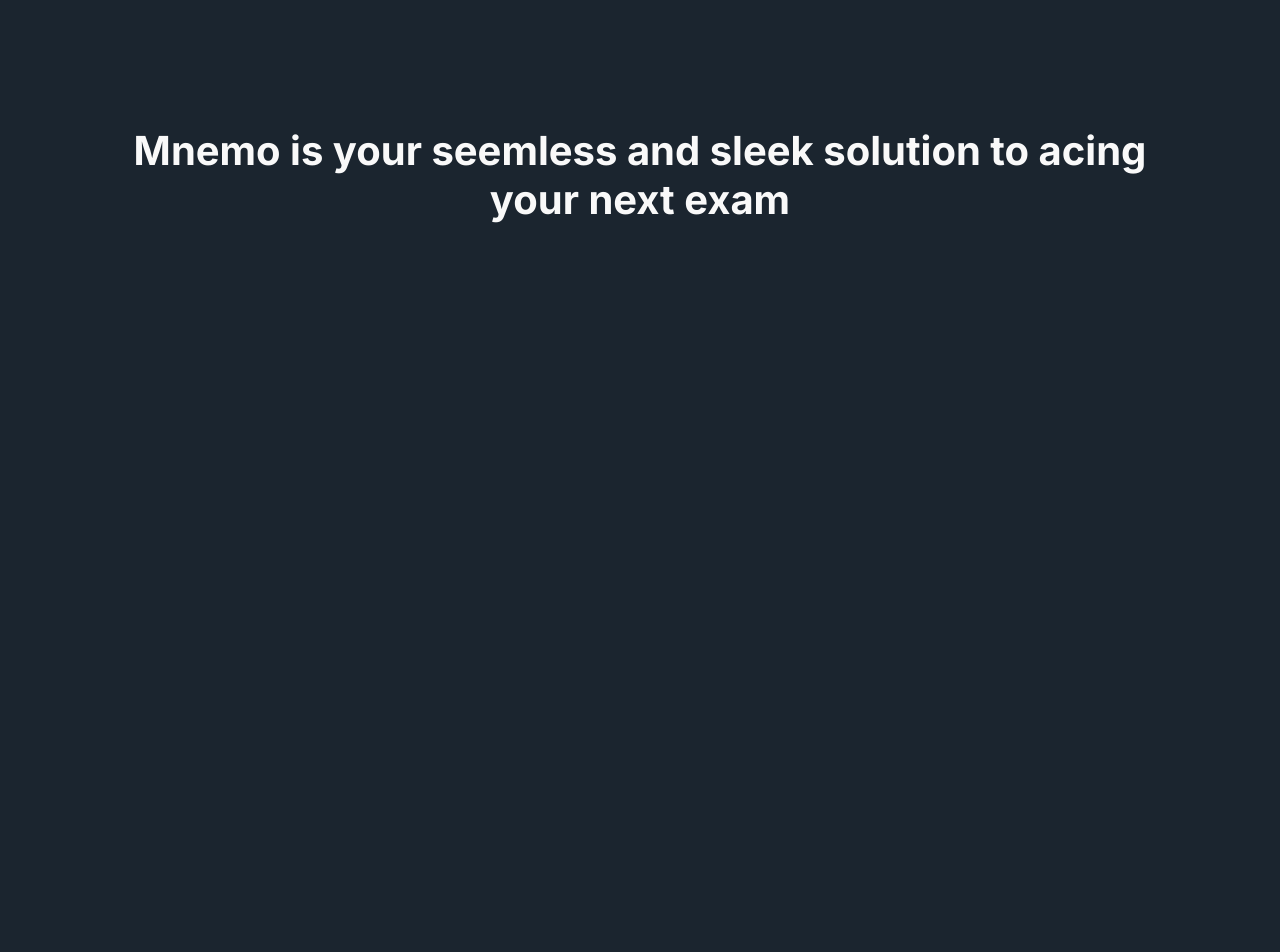
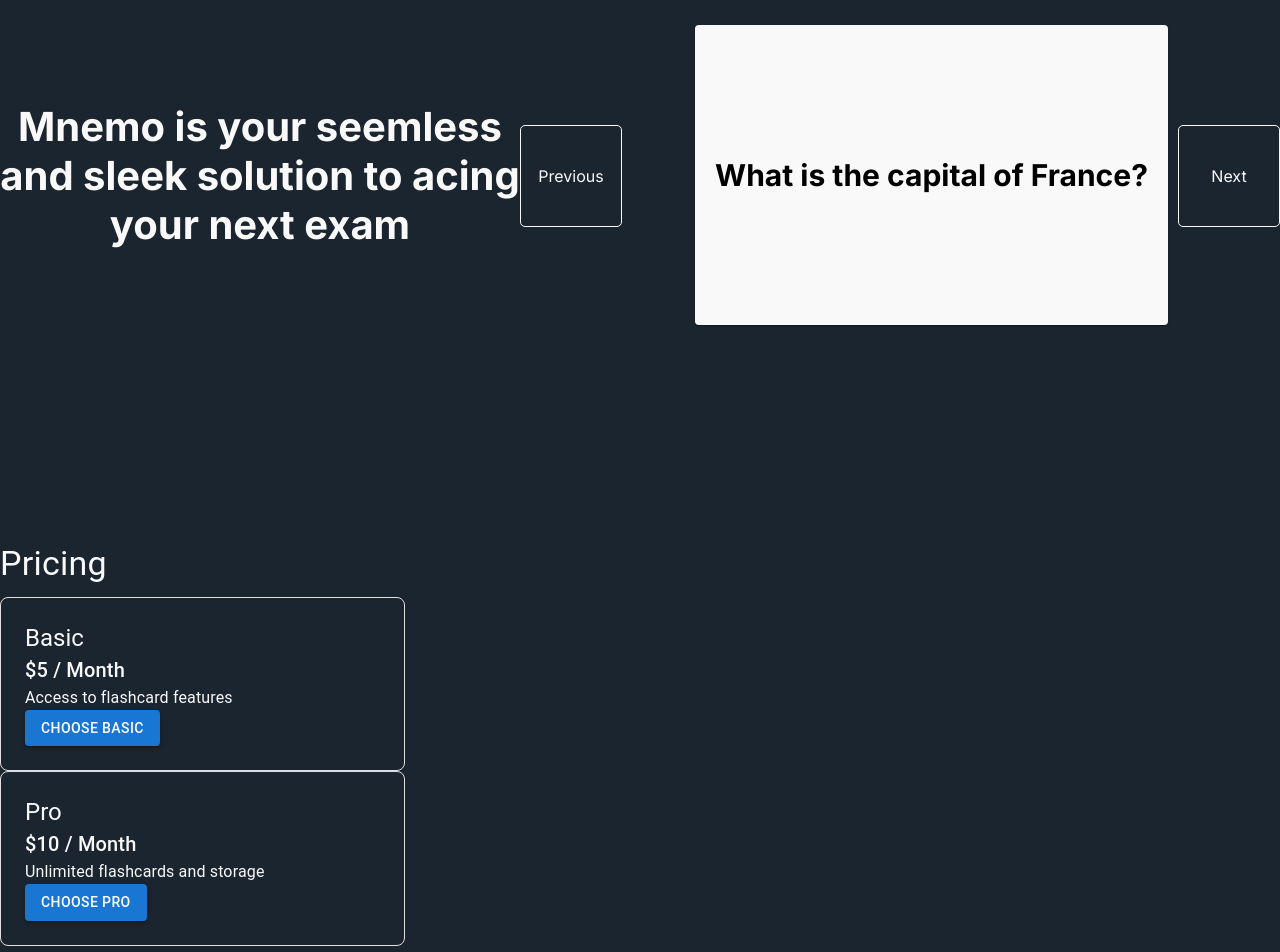
Before and after one commit to NickGroveSE/Mnemo, a Next.js app: page / in a window 1280 px wide. Shown: the part 280-1232 px from the top of the page. Before the commit the page ends 800 px from the top, so only its background shows below. Built offline with nearby package versions, Linux system fonts and the light colour scheme; no server answers.

Commit message:
Finish setting up Stripe

```diff
--- /dev/null
+++ b/src/app/api/checkout_session/route.js
@@ -0,0 +1,62 @@
+import { NextResponse } from "next/server";
+import Stripe from "stripe";
+
+const stripe = new Stripe(process.env.STRIPE_SECRET_KEY, {
+  apiVersion: "2022-11-15",
+});
+
+const formatAmountForStripe = (amount) => {
+  return Math.round(amount * 100);
+};
+
+export async function GET(req) {
+  const searchParams = req.nextUrl.searchParams;
+  const session_id = searchParams.get("session_id");
+
+  try {
+    const checkoutSession = await stripe.checkout.sessions.retrieve(session_id);
+
+    return NextResponse.json(checkoutSession);
+  } catch (error) {
+    console.error("Error retrieving checkout session:", error);
+
+    return NextResponse.json(
+      { error: { message: error.message } },
+      { status: 500 }
+    );
+  }
+}
+
+export async function POST(req) {
+  const params = {
+    mode: "subscription",
+    payment_method_types: ["card"],
+    line_items: [
+      {
+        price_data: {
+          currency: "usd",
+          product_data: {
+            name: "Pro subscription",
+          },
+          unit_amount: formatAmountForStripe(10),
+          recurring: {
+            interval: "month",
+            interval_count: 1,
+          },
+        },
+        quantity: 1,
+      },
+    ],
+    success_url: `${req.headers.get(
+      "origin",
+    )}/result?session_id={CHECKOUT_SESSION_ID}`,
+    cancel_url: `${req.headers.get(
+      "origin",
+    )}/result?session_id={CHECKOUT_SESSION_ID}`,
+  };
+  const checkoutSession = await stripe.checkout.sessions.create(params);
+
+  return NextResponse.json(checkoutSession, {
+    status: 200,
+  });
+}
--- a/src/app/api/route.js
+++ /dev/null
@@ -1,76 +0,0 @@
-import { NextResponse } from "next/server";
-import Stripe from "stripe";
-
-const stripe = new Stripe(process.env.STRIPE_SECRET_KEY, {
-  apiVersion: "2022-11-15",
-});
-
-const formatAmountForStripe = (amount, currency) => {
-  return Math.round(amount * 100);
-};
-
-export async function POST(req) {
-  try {
-    const params = {
-      mode: "subscription",
-      payment_method_types: ["card"],
-      line_items: [
-        {
-          price_data: {
-            currency: "usd",
-            product_data: {
-              name: "Pro subscription",
-            },
-            unit_amount: formatAmountForStripe(10, "usd"), // $10.00
-            recurring: {
-              interval: "month",
-              interval_count: 1,
-            },
-          },
-          quantity: 1,
-        },
-      ],
-      success_url: `${req.headers.get(
-        "Referer"
-      )}result?session_id={CHECKOUT_SESSION_ID}`,
-      cancel_url: `${req.headers.get(
-        "Referer"
-      )}result?session_id={CHECKOUT_SESSION_ID}`,
-    };
-
-    const checkoutSession = await stripe.checkout.sessions.create(params);
-
-    return NextResponse.json(checkoutSession, {
-      status: 200,
-    });
-  } catch (error) {
-    console.error("Error creating checkout session:", error);
-    return new NextResponse(
-      JSON.stringify({ error: { message: error.message } }),
-      {
-        status: 500,
-      }
-    );
-  }
-}
-
-export async function GET(req) {
-  const searchParams = req.nextUrl.searchParams;
-  const session_id = searchParams.get("session_id");
-
-  try {
-    if (!session_id) {
-      throw new Error("Session ID is required");
-    }
-
-    const checkoutSession = await stripe.checkout.sessions.retrieve(session_id);
-
-    return NextResponse.json(checkoutSession);
-  } catch (error) {
-    console.error("Error retrieving checkout session:", error);
-    return NextResponse.json(
-      { error: { message: error.message } },
-      { status: 500 }
-    );
-  }
-}
--- a/src/app/page.js
+++ b/src/app/page.js
@@ -1,108 +1,204 @@
-'use client'
+"use client";
 
 import Image from "next/image";
 import styles from "./page.module.css";
-import { firestore } from '@/firebase';
-import { Container, Box, Typography, AppBar, Toolbar} from '@mui/material'
-import Flashcard from "../components/flashcard.js"
-import { useState } from 'react'
+import { firestore } from "@/firebase";
+import {
+  Container,
+  Box,
+  Typography,
+  AppBar,
+  Toolbar,
+  Grid,
+  Button,
+} from "@mui/material";
+import Flashcard from "../components/flashcard.js";
+import { useState } from "react";
+import getStripe from "./utils/getStripe";
 
 export default function Home() {
-
   const cards = [
     {
       question: "What is the capital of France?",
-        answer: "Paris"
+      answer: "Paris",
     },
     {
       question: "What is the chemical symbol for water?",
-        answer: "H2O"
+      answer: "H2O",
     },
     {
       question: "Who wrote 'To Kill a Mockingbird'?",
-        answer: "Harper Lee"
+      answer: "Harper Lee",
     },
     {
       question: "What is the largest planet in our solar system?",
-        answer: "Jupiter"
+      answer: "Jupiter",
     },
     {
       question: "What year did the Titanic sink?",
-        answer: "1912"
+      answer: "1912",
     },
     {
       question: "Who is known as the 'Father of Computers'?",
-        answer: "Charles Babbage"
+      answer: "Charles Babbage",
     },
     {
       question: "What is the speed of light in a vacuum?",
-        answer: "299,792,458 meters per second"
+      answer: "299,792,458 meters per second",
     },
     {
       question: "What is the smallest prime number?",
-        answer: "2"
+      answer: "2",
     },
     {
       question: "In which continent is the Sahara Desert located?",
-        answer: "Africa"
+      answer: "Africa",
     },
     {
       question: "What is the process by which plants make their food?",
-        answer: "Photosynthesis"
+      answer: "Photosynthesis",
+    },
+  ];
+
+  const [position, setPosition] = useState(0);
+
+  const handleSubmit = async () => {
+    const checkoutSession = await fetch("/api/checkout_session", {
+      method: "POST",
+      headers: {
+        origin: "https://localhost:3000", // Change when deployed
+      },
+    });
+
+    const checkoutSessionJson = await checkoutSession.json();
+
+    if (checkoutSession.statusCode == "500") {
+      console.error(checkoutSession.message);
+      return;
     }
-  ]
 
-  const [position, setPosition] = useState(0)
+    const stripe = await getStripe();
+    const { error } = await stripe.redirectToCheckout({
+      sessionId: checkoutSessionJson.id,
+    });
+
+    if (error) {
+      console.warn(error.message);
+    }
+  };
 
   return (
     <Box>
-      <nav sx={{
+      <nav
+        sx={{
           width: "calc(100% - 200px)",
           height: "75px",
           backgroundColor: "var(--palette-charcoal-blue)",
           padding: "30px 100px",
-        display: 'block'
-      }}>
-        <img id="nav-logo" src="./mnemo-logo-dark-mode.svg"/>
-        <a className="nav-link">
-          Sign Up
-        </a>
-        <a className="nav-link">
-          Log In
-        </a>
+          display: "block",
+        }}
+      >
+        <img id="nav-logo" src="./mnemo-logo-dark-mode.svg" />
+        <a className="nav-link">Sign Up</a>
+        <a className="nav-link">Log In</a>
       </nav>
-
-      <Box sx={{
-        display: 'flex',
-        flexDirection: 'row',
-        alignItems: 'center',
-        justifyContent: 'center',
-        width: '100%',
-        height: 'calc(100vh - 160px)',
-      }}>
       <Box
-          width={'80vw'}
-          fontSize={'40px'}
-          textAlign={'center'}
-          fontWeight={'bold'}
+        sx={{
+          display: "flex",
+          flexDirection: "row",
+          alignItems: "center",
+          justifyContent: "center",
+          width: "100%",
+          height: "calc(100vh - 160px)",
+        }}
+      >
+        <Box
+          width={"80vw"}
+          fontSize={"40px"}
+          textAlign={"center"}
+          fontWeight={"bold"}
         >
           Mnemo is your seemless and sleek solution to acing your next exam
         </Box>
-        {/* <Box
-          width={'800px'}
-          height={'500px'}
-          position={'relative'}
+        {
+          <Box width={"800px"} height={"500px"} position={"relative"}>
+            <Flashcard card={cards[position]} />
+            <Box
+              className="next-button"
+              id="left-button"
+              onClick={function () {
+                if (position == 0) {
+                  setPosition(0);
+                } else {
+                  setPosition(position - 1);
+                }
+              }}
             >
-          <Flashcard card={cards[position]}/>
-          <Box className="next-button" id="left-button" onClick={function(){if(position==0){setPosition(0)}else{setPosition(position-1)}}}>
               Previous
             </Box>
-          <Box className="next-button" id="right-button" onClick={function(){if(position==cards.length-1){setPosition(cards.length-1)}else{setPosition(position+1)}}}>
+            <Box
+              className="next-button"
+              id="right-button"
+              onClick={function () {
+                if (position == cards.length - 1) {
+                  setPosition(cards.length - 1);
+                } else {
+                  setPosition(position + 1);
+                }
+              }}
+            >
               Next
             </Box>
-        </Box> */}
           </Box>
-
+        }
+      </Box>
+      <Box sx={{ my: 6 }}>
+        <Typography variant="h4" gutterBottom>
+          Pricing
+        </Typography>
+        <Grid container spacing={4}>
+          <Grid item xs={12} md={4}>
+            <Box
+              sx={{
+                p: 3,
+                border: "1px solid",
+                borderColor: "grey.300",
+                borderRadius: 2,
+              }}
+            >
+              <Typography variant="h5">Basic</Typography>
+              <Typography variant="h6">$5 / Month</Typography>
+              <Typography>Access to flashcard features</Typography>
+              <Button variant="contained" color="primary">
+                Choose Basic
+              </Button>
+            </Box>
+          </Grid>
+        </Grid>
+        <Grid container spacing={4}>
+          <Grid item xs={12} md={4}>
+            <Box
+              sx={{
+                p: 3,
+                border: "1px solid",
+                borderColor: "grey.300",
+                borderRadius: 2,
+              }}
+            >
+              <Typography variant="h5">Pro</Typography>
+              <Typography variant="h6">$10 / Month</Typography>
+              <Typography>Unlimited flashcards and storage</Typography>
+              <Button
+                variant="contained"
+                color="primary"
+                onClick={handleSubmit}
+              >
+                Choose Pro
+              </Button>
+            </Box>
+          </Grid>
+        </Grid>
+      </Box>
     </Box>
   );
 }
--- a/src/app/utils/getStripe.js
+++ b/src/app/utils/getStripe.js
@@ -1,10 +1,10 @@
-import { loadStripe } from '@stripe/stripe-js';
-let stripePromise;
+import { loadStripe } from '@stripe/stripe-js'
+let stripePromise
 const getStripe = () => {
     if (!stripePromise) {
-        stripePromise = loadStripe(process.env.NEXT_PUBLIC_STRIPE_PUBLISHABLE_KEY);
+        stripePromise = loadStripe(process.env.NEXT_PUBLIC_STRIPE_PUBLIC_KEY);
     }
     return stripePromise
 }
 
-export default getStripe;
+export default getStripe
```
Also changed, not shown: src/app/result/page.js (+30 -15 lines), 1 other file (tests, documents, lock files or other folders). Lines whose indentation alone changed are shown as unchanged.
